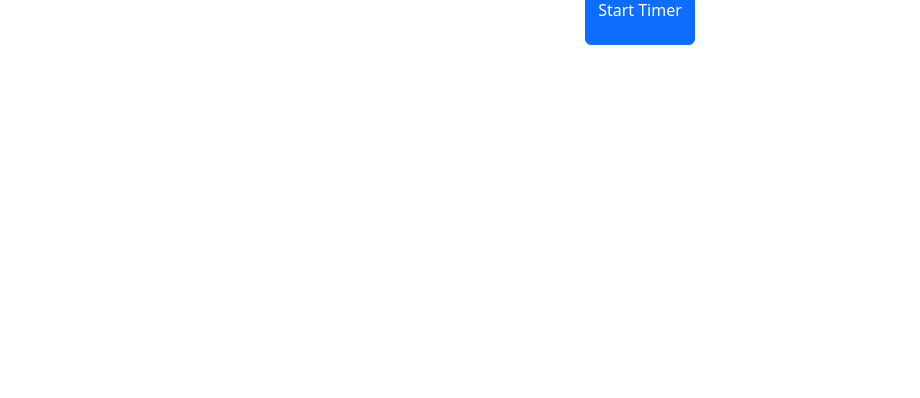
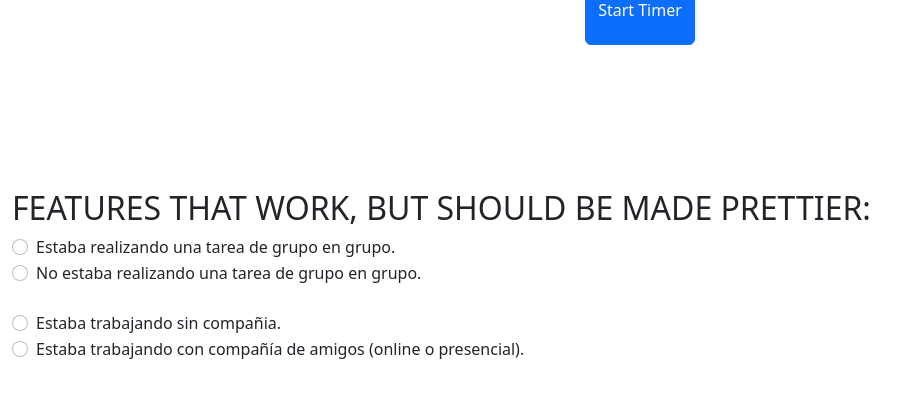
Before and after one commit to AntoniFont/MyOwnLifeDashboard, a PHP site: page /unplannedActivity/index.php in a window 1280 px wide. Shown: the part 239-637 px from the top of the page, without its empty margins (0-920 px from the left). Run offline with PHP 8.4, Linux system fonts and the light colour scheme; data comes from the database, SQL or seed files in the repository.

Commit message:
Added the beta to some new features

```diff
--- a/unplannedActivity/index.php
+++ b/unplannedActivity/index.php
@@ -74,6 +74,8 @@
             </div>
 
         </div>
+
+
             <div class="row">
                 <div class="col">
                     <div class="d-flex justify-content-center">
@@ -92,6 +94,47 @@
                 </div>
             </div>
 
+            <br><br><br><br><br><br>
+
+            <div class="row">
+                <div class="col">
+                    <h2>FEATURES THAT WORK, BUT SHOULD BE MADE PRETTIER: </h2>
+                </div>
+            </div>
+
+
+            <div class="row">
+            <div class="col">
+
+                <div class="form-check">
+                    <input class="form-check-input" type="radio" name="flexRadioDefault" id="flexRadioDefault1">
+                    <label class="form-check-label" for="flexRadioDefault1">
+                    Estaba realizando una tarea de grupo en grupo.
+                    </label>
+                </div>
+                <div class="form-check">
+                    <input class="form-check-input" type="radio" name="flexRadioDefault" id="flexRadioDefault2">
+                    <label class="form-check-label" for="flexRadioDefault2">
+                    No estaba realizando una tarea de grupo en grupo.
+                    </label>
+                </div>
+
+                <br>
+
+                <div class="form-check">
+                    <input class="form-check-input" type="radio" name="flexRadioDefault2" id="flexRadioDefault3">
+                    <label class="form-check-label" for="flexRadioDefault3">
+                        Estaba trabajando sin compañia.
+                    </label>
+                </div>
+                <div class="form-check">
+                    <input class="form-check-input" type="radio" name="flexRadioDefault2" id="flexRadioDefault4">
+                    <label class="form-check-label" for="flexRadioDefault4">
+                        Estaba trabajando con compañía de amigos (online o presencial).
+                    </label>
+                </div>
+
+            </div>
 
 
         </div>
```
Lines whose indentation alone changed are shown as unchanged.
